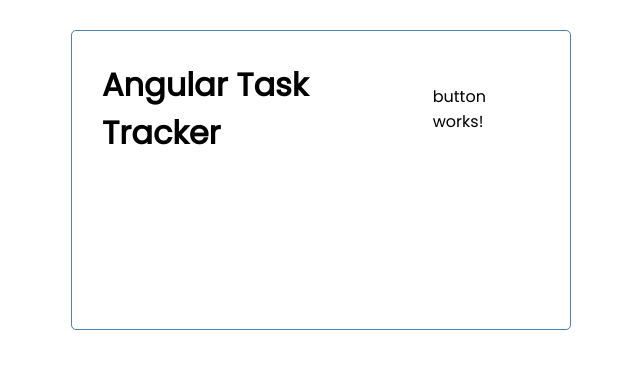
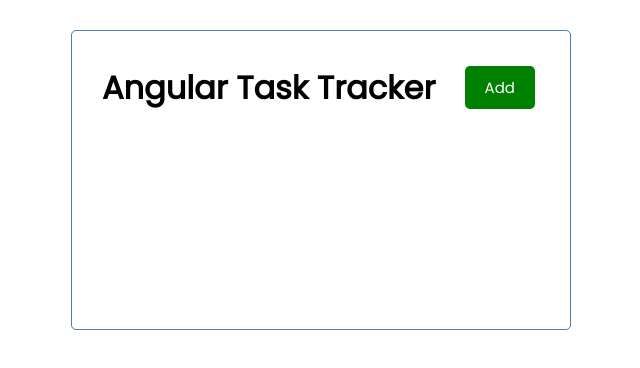
Before and after one commit to Alvintol/angular-task-tracker, an Angular app: page / in a window 1280 px wide. Shown: the top 368 px of the page, without its empty margins (319-959 px from the left). Built offline with nearby package versions, Linux system fonts and the light colour scheme.

Commit message:
adds inline style from button component and adds click handler

```diff
--- a/src/app/component/button/button.component.html
+++ b/src/app/component/button/button.component.html
@@ -1 +1,5 @@
-<p>button works!</p>
+<button
+[ngStyle]="{'background-color': color}"
+class='btn'
+(click)="onClick()"
+>{{text}}</button>
--- a/src/app/component/button/button.component.ts
+++ b/src/app/component/button/button.component.ts
@@ -1,15 +1,21 @@
-import { Component, OnInit } from '@angular/core';
+import { Component, OnInit, Input, Output } from '@angular/core';
 
 @Component({
   selector: 'app-button',
   templateUrl: './button.component.html',
-  styleUrls: ['./button.component.css']
+  styleUrls: ['./button.component.css'],
 })
 export class ButtonComponent implements OnInit {
+  @Input()
+  text!: string;
+  @Input()
+  color!: string;
 
-  constructor() { }
+  constructor() {}
 
-  ngOnInit(): void {
+  ngOnInit(): void {}
+
+  onClick() {
+    console.log('Add')
   }
-
 }
--- a/src/app/component/header/header.component.html
+++ b/src/app/component/header/header.component.html
@@ -1,4 +1,4 @@
 <header>
   <h1>{{title}}</h1>
-  <app-button></app-button>
+  <app-button color='green' text='Add'></app-button>
 </header>
```
